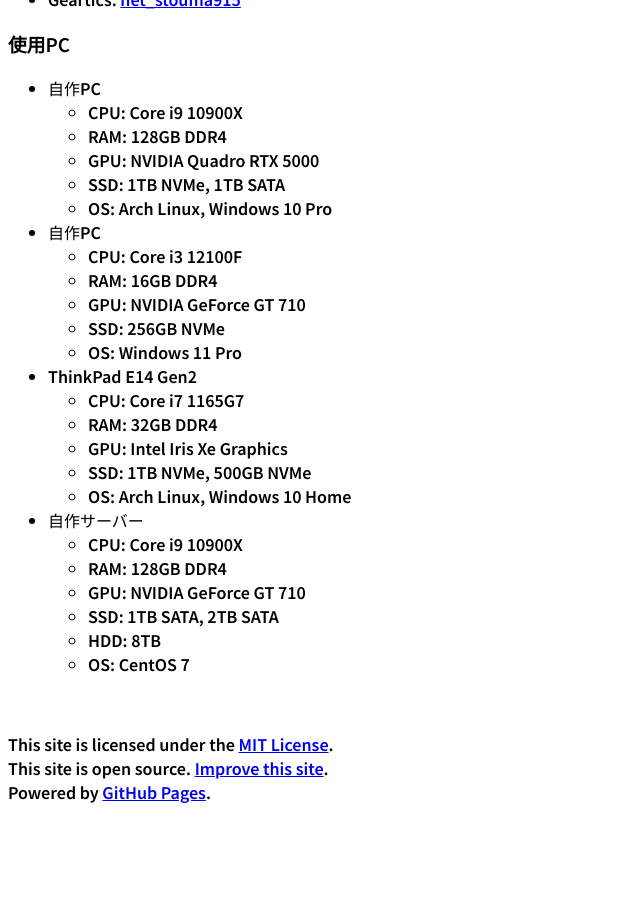
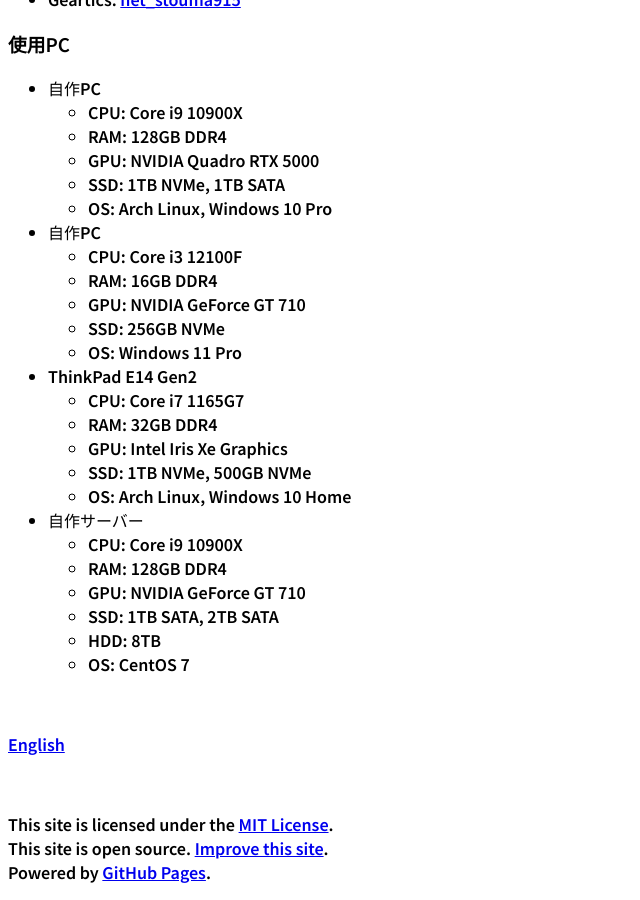
Before and after one commit to t-sasaki915/t-sasaki-net, a Jekyll site: the page built from docs/index.md, in a window 1280 px wide and 900 px high, scrolled down 1749 px. Shown: the whole window, without its empty margins (0-640 px from the left). Built offline with Jekyll 4.4.1, drawn with Linux system fonts in a browser that asks for light colours; Markdown is read by kramdown in place of the engine named in the settings; before the commit the page ends 2569 px from its top, so only the background shows below that.

Commit message:
Update index.md

```diff
--- a/docs/index.md
+++ b/docs/index.md
@@ -99,3 +99,7 @@
   - SSD: 1TB SATA, 2TB SATA
   - HDD: 8TB
   - OS: CentOS 7
+
+<br>
+
+[English](english.html)
```
